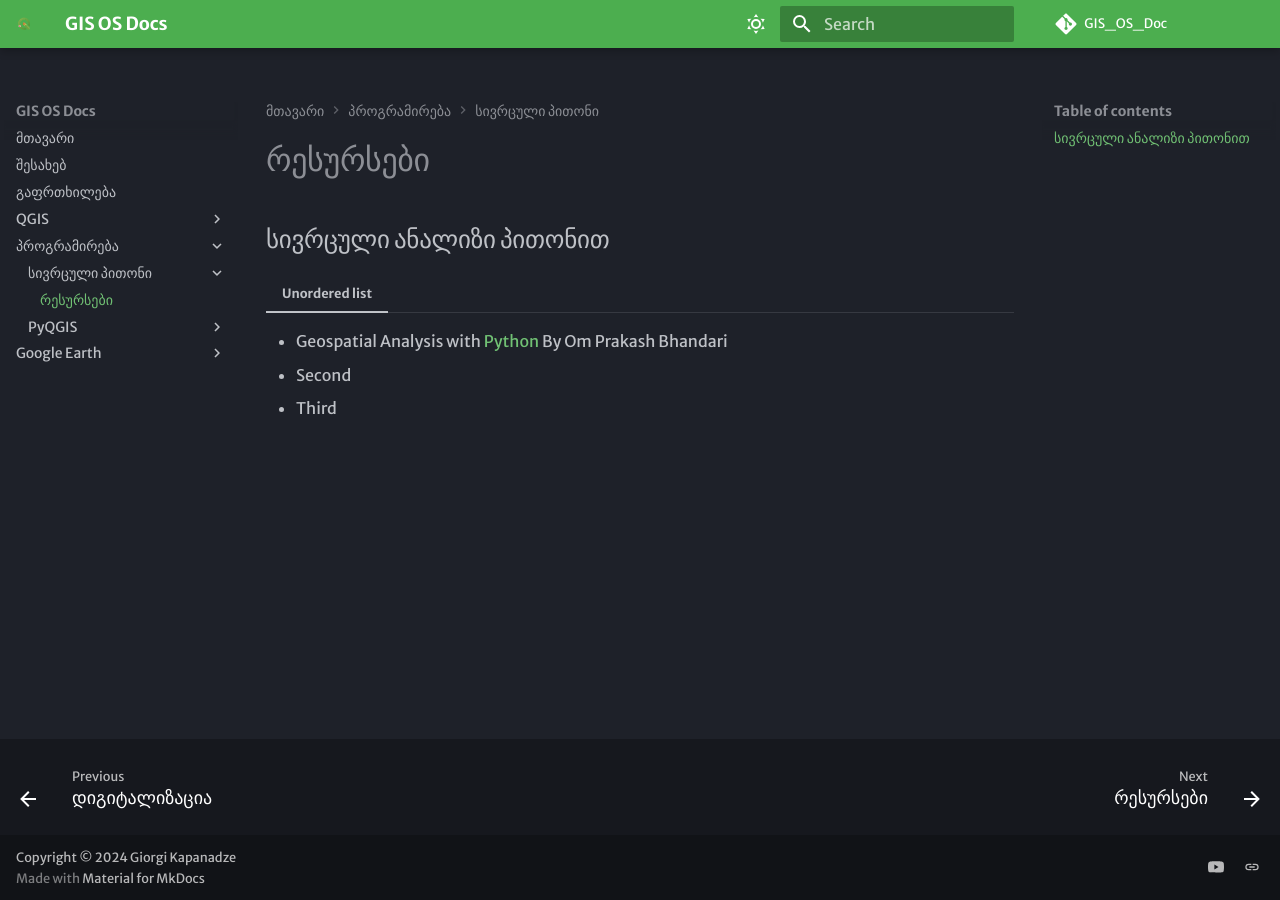
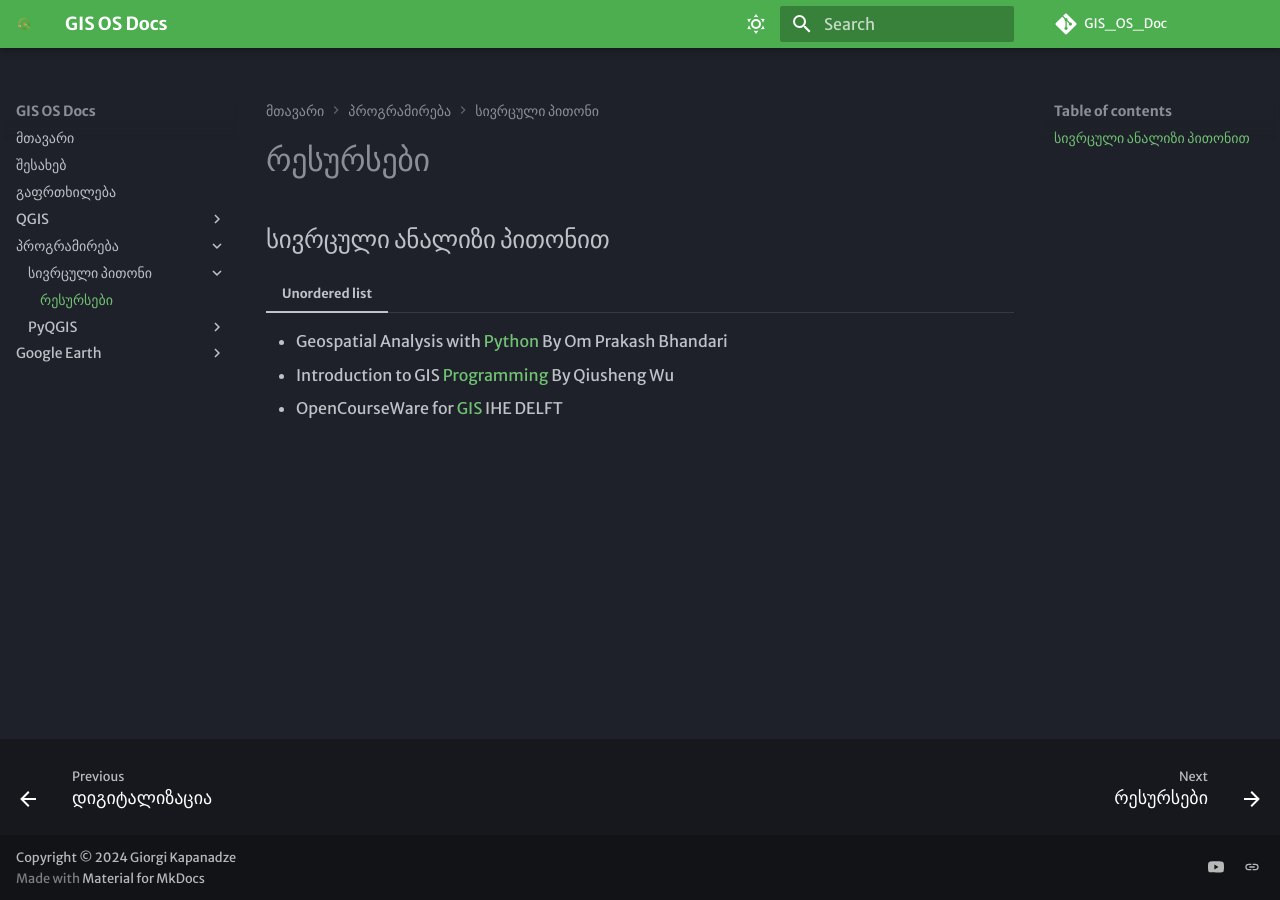
Before and after one commit to ezdanapak/GIS_OS_Doc, an MkDocs documentation site: the page built from docs/Programming/Spatial_python/resources.md, in a window 1280 px wide. Built offline with MkDocs 1.6.1 and Material for MkDocs 9.7.7, drawn with Linux system fonts in a browser that asks for light colours; some web fonts are replaced; comment, search, counter and statistics services are not loaded.

Commit message:
რესურსები განახლდა
რესურსები განახლდა

```diff
--- a/docs/Programming/Spatial_python/resources.md
+++ b/docs/Programming/Spatial_python/resources.md
@@ -3,5 +3,5 @@
 
 === "Unordered list"
     * Geospatial Analysis with [Python](https://ohm-np.github.io/Python_tutorial/intro.html) By Om Prakash Bhandari
-    * Second
-    * Third
+    * Introduction to GIS [Programming](https://geog-312.gishub.org/) By Qiusheng Wu
+    * OpenCourseWare for [GIS](https://courses.gisopencourseware.org//) IHE DELFT
```
